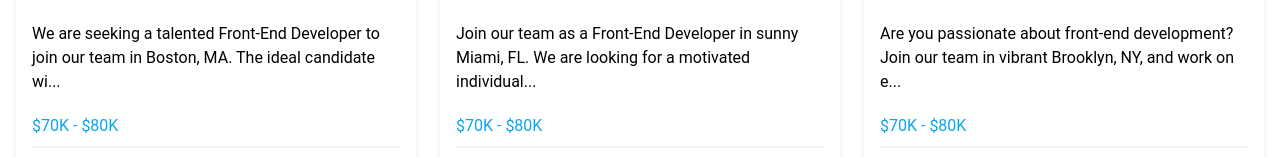
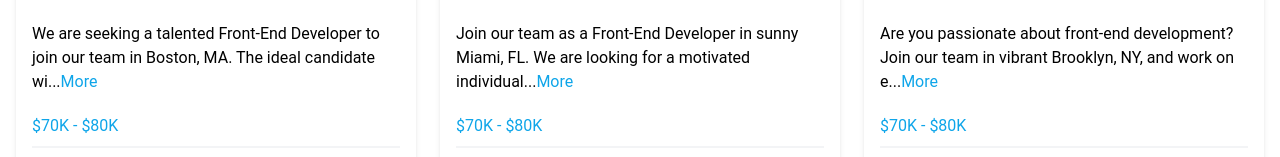
Before and after one commit to Lorenzo7991/training-jobs-app, a React (Vite) app: page / in a window 1280 px wide. Shown: the part 795-952 px from the top of the page. Built offline with nearby package versions, Linux system fonts and the light colour scheme.

Commit message:
Enhance JobListing component with toggleable full description functionality

```diff
--- a/src/components/JobListing.jsx
+++ b/src/components/JobListing.jsx
@@ -7,7 +7,7 @@ const JobListing = ({ id, type, title, description, salary, location }) => {
     let descriptionText = description;
 
     if (!showFullDescription) {
-        descriptionText = description.substring(0, 100) + "...";
+        descriptionText = description.substring(0, 100) + '...';
     }
     return (
         <>
@@ -19,6 +19,9 @@ const JobListing = ({ id, type, title, description, salary, location }) => {
                     </div>
                     <div className="mb-5">
                         {descriptionText}
+                        <button onClick={() => setShowFullDescription(!showFullDescription)} className={`text-sky-500 hover:underline ${showFullDescription ? "ml-5" : ""}`}>
+                            {showFullDescription ? "[...]Less" : "More"}
+                        </button>
                     </div>
                     <h3 className="text-sky-500 mb-2">{salary}</h3>
                     <div className="border border-gray-100 mb-5"></div>
```
